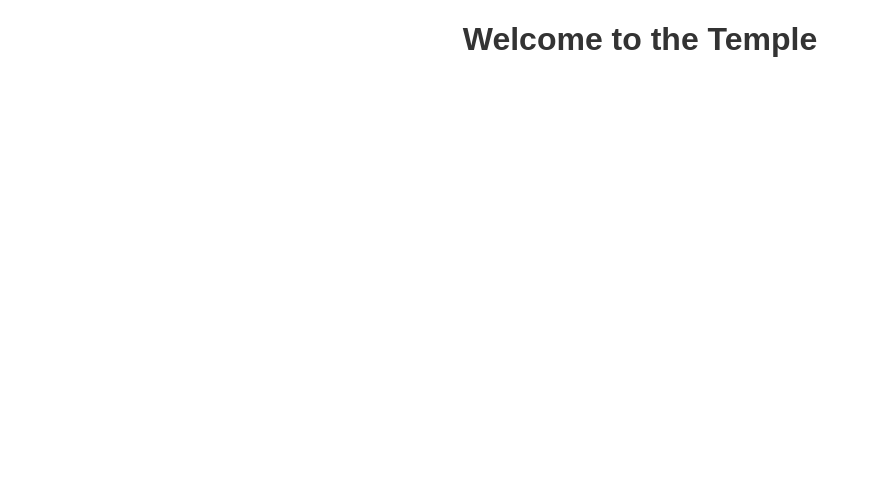
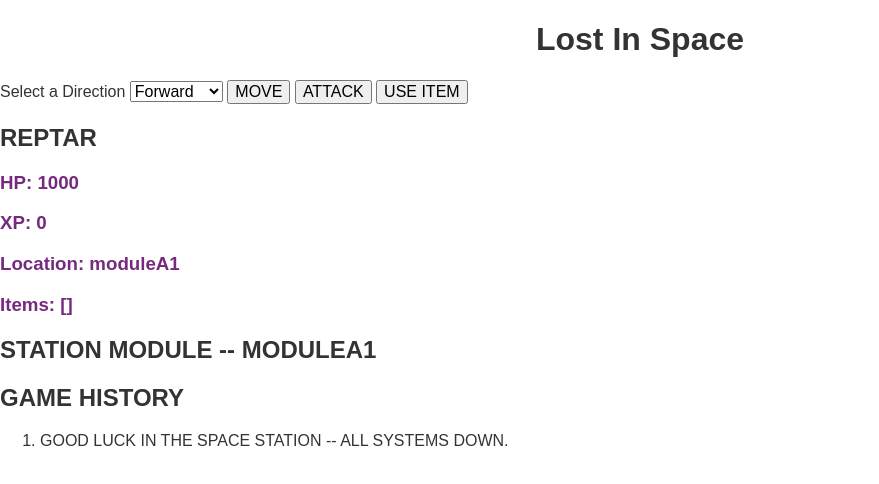
Before and after one commit to codefellows-seattle-javascript-401n1/lab-24-25-text-adventure-game, a website built with webpack: page lab-taylor/app/html/index.html in a window 1280 px wide. Shown: the whole page, without its empty margins (0-879 px from the left). Built offline with nearby package versions, Linux system fonts and the light colour scheme; some packages are replaced by stand-ins of ours.

Commit message:
slight changes to html style

```diff
--- a/lab-taylor/app/controllers/game-controller.js
+++ b/lab-taylor/app/controllers/game-controller.js
@@ -13,7 +13,8 @@ function GameController() {
     hp: 1000,
     damage: 5,
     xp: 0,
-    location: 'moduleA1'
+    location: 'moduleA1',
+    items: []
   };
 
   this.gameForm = {
--- a/lab-taylor/app/entry.js
+++ b/lab-taylor/app/entry.js
@@ -5,3 +5,4 @@ require('./scss/base.scss');
 
 const angular = require('angular');
 angular.module('adventureGame', []);
+require('./controllers/game-controller');
--- a/lab-taylor/app/html/index.html
+++ b/lab-taylor/app/html/index.html
@@ -7,6 +7,50 @@
     <script type="text/javascript" src="bundle.js"></script>
   </head>
   <body>
-    <h1>Welcome to the Temple</h1>
+    <h1>Lost In Space</h1>
+    <main ng-controller="GameController as gameCtrl">
+      <form novalidate name="gameForm">
+        <label>Select a Direction</label>
+        <select ng-model="gameCtrl.gameForm.direction">
+          <option value="forward"> Forward </option>
+          <option value="backward"> Backward </option>
+          <option value="left"> left </option>
+          <option value="right"> right </option>
+        </select>
+
+        <input type="button" value="MOVE" >
+        <input type="button" value="ATTACK">
+        <input type="button" value="USE ITEM">
+      </form>
+
+      <section>
+        <h2>{{ gameCtrl.player.name | uppercase}}</h2>
+        <h3>HP: {{ gameCtrl.player.hp}} </h3>
+        <h3>XP: {{ gameCtrl.player.xp}} </h3>
+        <h3>Location: {{gameCtrl.player.location}}</h3>
+        <!-- only show if there are items in the array -->
+        <h3>Items: {{ gameCtrl.player.items}} </h3>
+      </section>
+
+      <section>
+        <h2>STATION MODULE -- {{ gameCtrl.stationModule.name | uppercase}}</h2>
+        <div ng-show="gameCtrl.stationModule.item">
+          <h3>Item</h3> <p>You found a {{gameCtrl.stationModule.item.name}}</p>
+        </div>
+
+        <div ng-show="gameCtrl.stationModule.monster">
+          <h3>Monster</h3> <pre>
+name: {{ gameCtrl.stationModule.monster.name}}
+hp: {{ gameCtrl.stationModule.monster.hp }}
+          </pre>
+        </div>
+      </section>
+      <section>
+        <h2>GAME HISTORY</h2>
+        <ol>
+          <li ng-repeat="move in gameCtrl.history"> {{ move }} </li>
+        </ol>
+      </section>
+    </main>
   </body>
 </html>
--- a/lab-taylor/app/scss/base.scss
+++ b/lab-taylor/app/scss/base.scss
@@ -6,7 +6,15 @@ body {
   color: $app_grey;
 }
 
-h1, h2 {
+h1 {
   color: $app_grey;
   text-align: center;
 }
+
+h2 {
+  color: $app_grey;
+}
+
+h3 {
+  color: $app_drityMagenta;
+}
```
